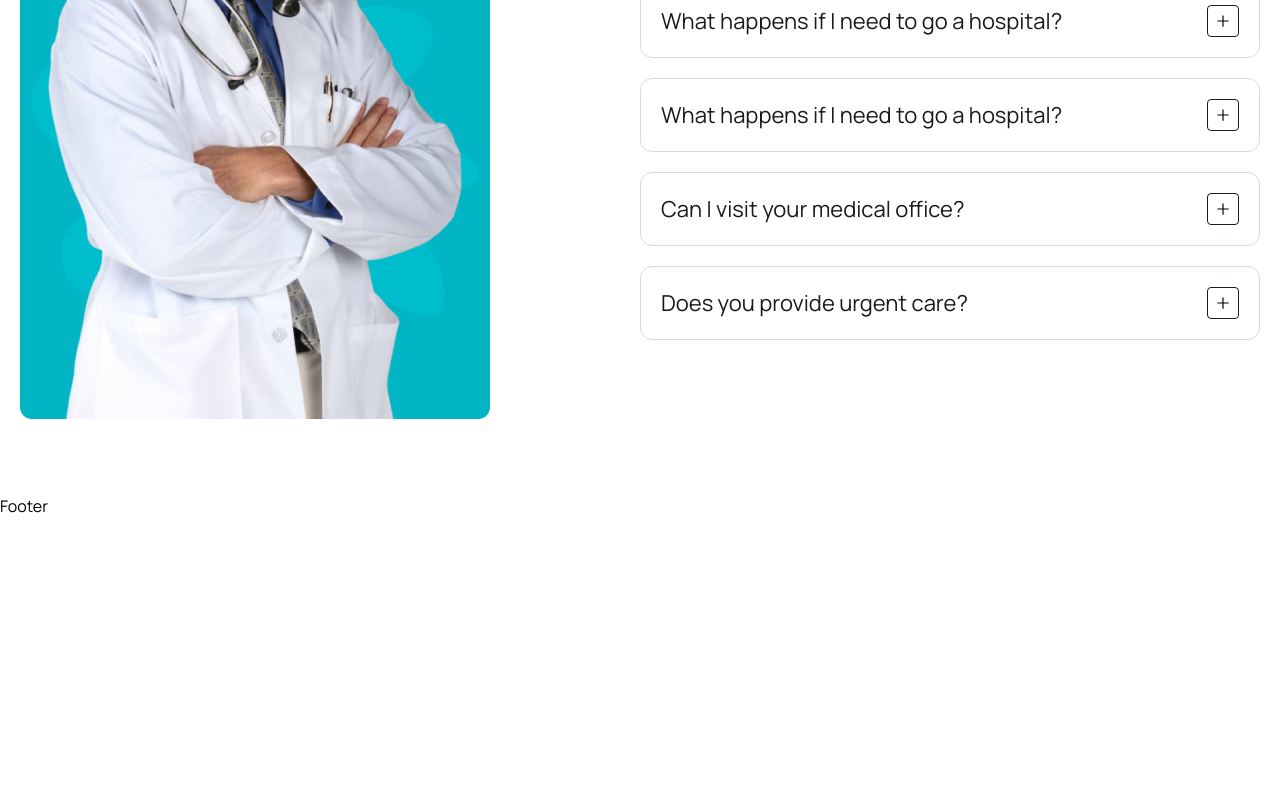
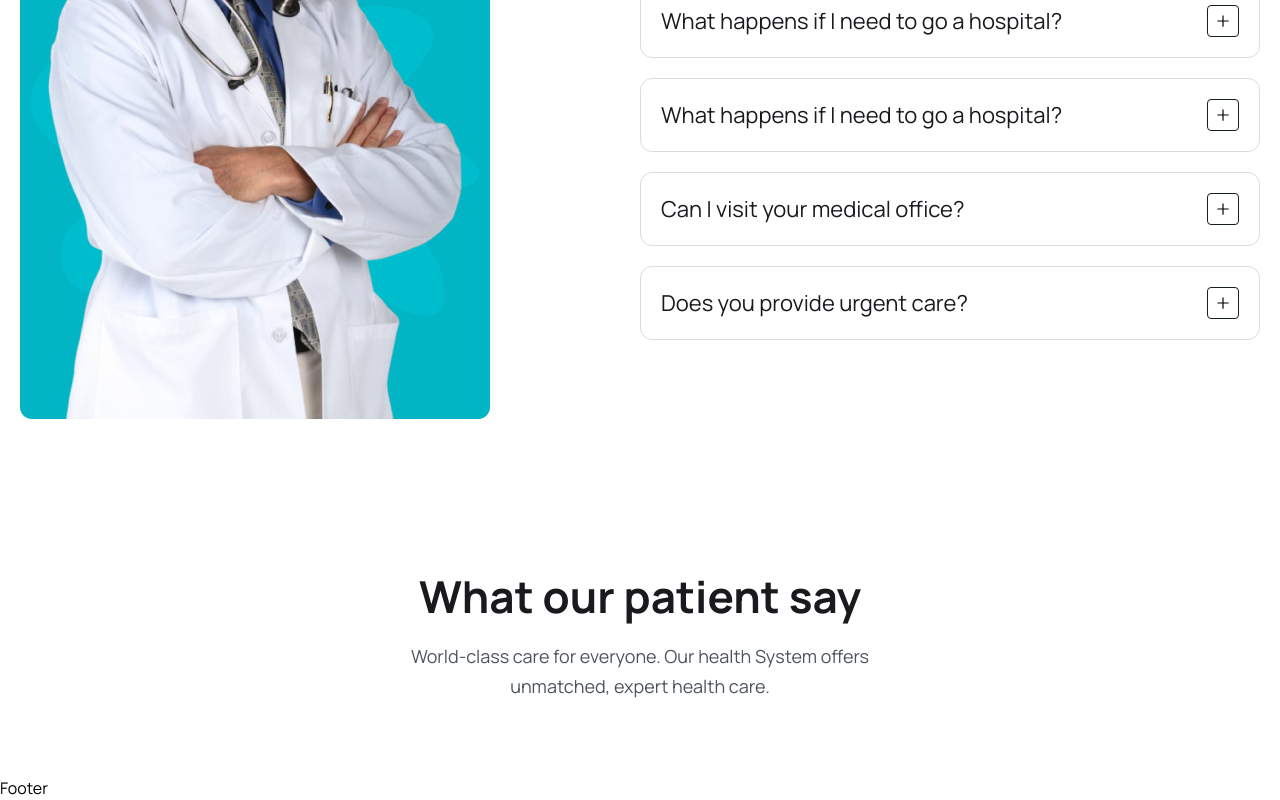
Before and after one commit to HealthcareHubVEC/Healthcare-Hub, a React (Vite) app in the folder frontend/: page / in a window 1280 px wide. Shown: the part 5085-5885 px from the top of the page. Before the commit the page ends 5603 px from the top, so only its background shows below. Built offline with nearby package versions, Linux system fonts and the light colour scheme.

Commit message:
testimonial...

```diff
--- /dev/null
+++ b/frontend/src/components/Testimonial/Testimonial.jsx
@@ -0,0 +1,17 @@
+
+
+import React from 'react'
+import { Pagination } from 'swiper'
+import {Swiper, Swiper} from 'swiper/react'
+import 'swiper/css'
+import 'swiper/css/pagintion'
+import patientAvatar from '../../assets/images/patient-avatar.png'
+import {HiStar} from 'react-icons'
+
+const Testimonial = () => {
+  return (
+    <div>Testimonial</div>
+  )
+}
+
+export default Testimonial
--- a/frontend/src/pages/Home.jsx
+++ b/frontend/src/pages/Home.jsx
@@ -278,6 +278,19 @@ const Home = () => {
         </div>
       </section>
       {/*======== faq section end ========*/}
+      {/*======testimonial========*/}
+      <section>
+        <div className="container">
+        <div className="xl:w-[470px] mx-auto">
+            <h2 className="heading text-center">What our patient say</h2>
+            <p className="text__para text-center">
+              World-class care for everyone. Our health System offers unmatched,
+              expert health care.
+            </p>
+          </div>
+        </div>
+      </section>
+      {/*======testimonial end======*/}
 
     </>
   </>
```
